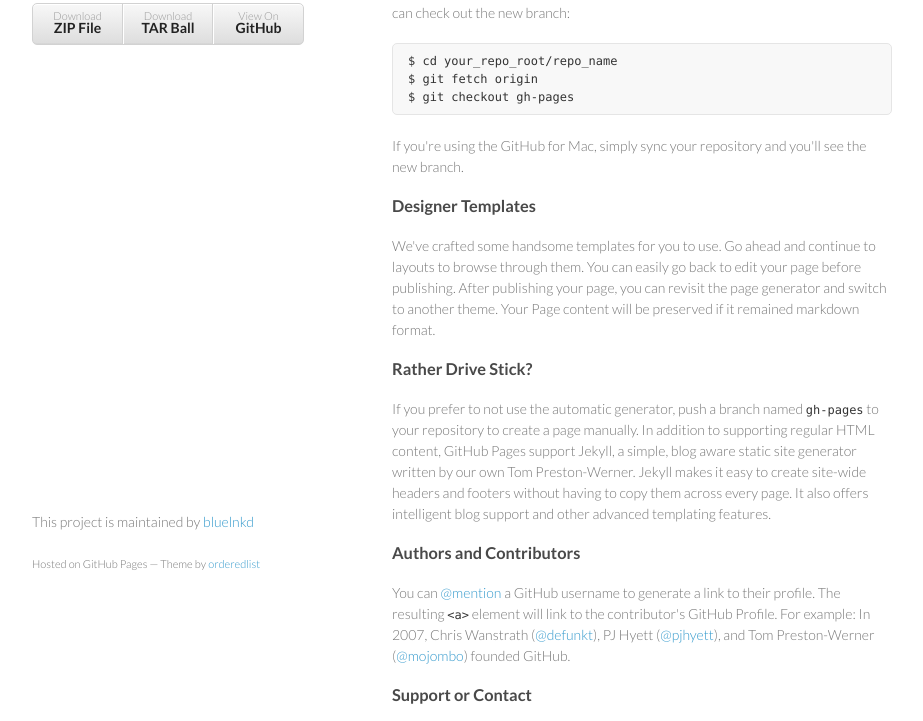
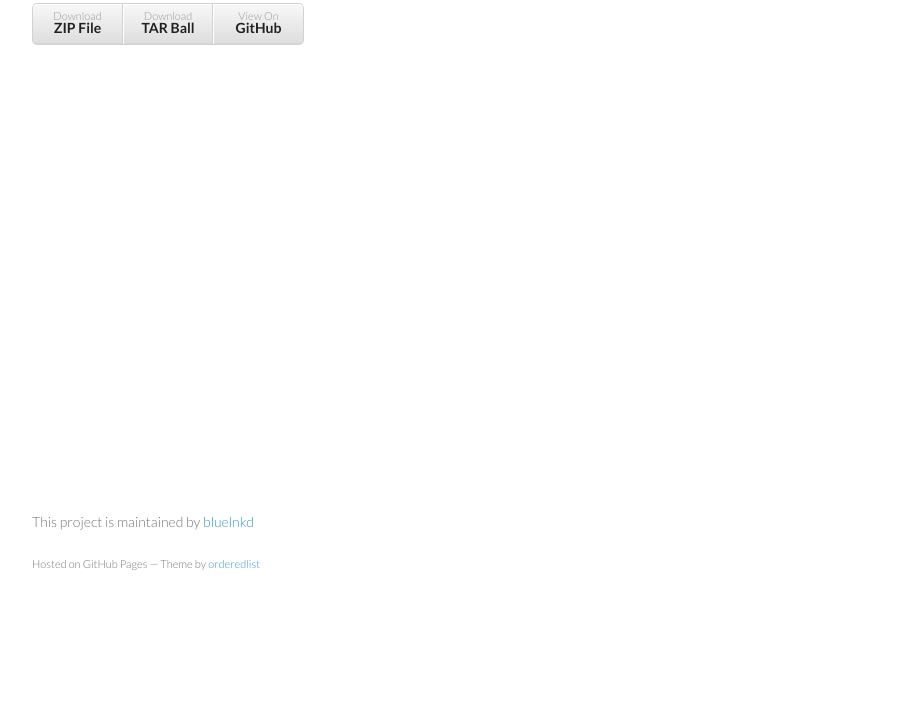
Before and after one commit to bluelnkd/bluelnkd, a plain HTML site: page index.html in a window 1280 px wide. Shown: the part 157-878 px from the top of the page, without its empty margins (178-1101 px from the left). After the commit the page ends 800 px from the top, so only its background shows below. Drawn offline with Linux system fonts and the light colour scheme.

Commit message:
Update index.html

```diff
--- a/index.html
+++ b/index.html
@@ -29,36 +29,7 @@
       </header>
       <section>
         <h3>
-<a name="welcome-to-github-pages" class="anchor" href="#welcome-to-github-pages"><span class="octicon octicon-link"></span></a>Welcome to GitHub Pages.</h3>
-
-<p>This automatic page generator is the easiest way to create beautiful pages for all of your projects. Author your page content here using GitHub Flavored Markdown, select a template crafted by a designer, and publish. After your page is generated, you can check out the new branch:</p>
-
-<pre><code>$ cd your_repo_root/repo_name
-$ git fetch origin
-$ git checkout gh-pages
-</code></pre>
-
-<p>If you're using the GitHub for Mac, simply sync your repository and you'll see the new branch.</p>
-
-<h3>
-<a name="designer-templates" class="anchor" href="#designer-templates"><span class="octicon octicon-link"></span></a>Designer Templates</h3>
-
-<p>We've crafted some handsome templates for you to use. Go ahead and continue to layouts to browse through them. You can easily go back to edit your page before publishing. After publishing your page, you can revisit the page generator and switch to another theme. Your Page content will be preserved if it remained markdown format.</p>
-
-<h3>
-<a name="rather-drive-stick" class="anchor" href="#rather-drive-stick"><span class="octicon octicon-link"></span></a>Rather Drive Stick?</h3>
-
-<p>If you prefer to not use the automatic generator, push a branch named <code>gh-pages</code> to your repository to create a page manually. In addition to supporting regular HTML content, GitHub Pages support Jekyll, a simple, blog aware static site generator written by our own Tom Preston-Werner. Jekyll makes it easy to create site-wide headers and footers without having to copy them across every page. It also offers intelligent blog support and other advanced templating features.</p>
-
-<h3>
-<a name="authors-and-contributors" class="anchor" href="#authors-and-contributors"><span class="octicon octicon-link"></span></a>Authors and Contributors</h3>
-
-<p>You can <a href="https://github.com/blog/821" class="user-mention">@mention</a> a GitHub username to generate a link to their profile. The resulting <code>&lt;a&gt;</code> element will link to the contributor's GitHub Profile. For example: In 2007, Chris Wanstrath (<a href="https://github.com/defunkt" class="user-mention">@defunkt</a>), PJ Hyett (<a href="https://github.com/pjhyett" class="user-mention">@pjhyett</a>), and Tom Preston-Werner (<a href="https://github.com/mojombo" class="user-mention">@mojombo</a>) founded GitHub.</p>
-
-<h3>
-<a name="support-or-contact" class="anchor" href="#support-or-contact"><span class="octicon octicon-link"></span></a>Support or Contact</h3>
-
-<p>Having trouble with Pages? Check out the documentation at <a href="http://help.github.com/pages">http://help.github.com/pages</a> or contact <a href="mailto:support@github.com">support@github.com</a> and we’ll help you sort it out.</p>
+<a name="welcome-to-github-pages" class="anchor" href="#welcome-to-github-pages"><span class="octicon octicon-link"></span></a>Welcome to bluelinked.com.</h3>
       </section>
       <footer>
         <p>This project is maintained by <a href="https://github.com/bluelnkd">bluelnkd</a></p>
```
